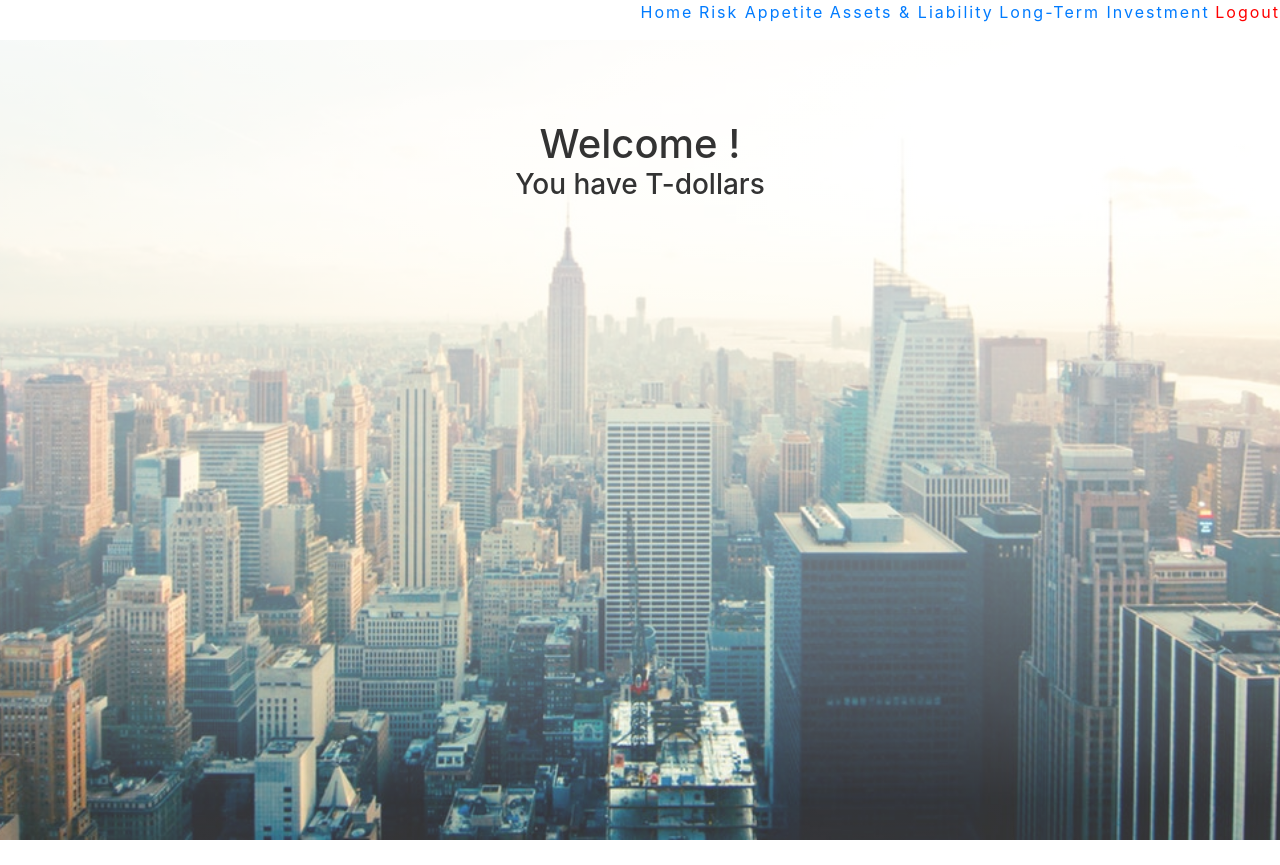
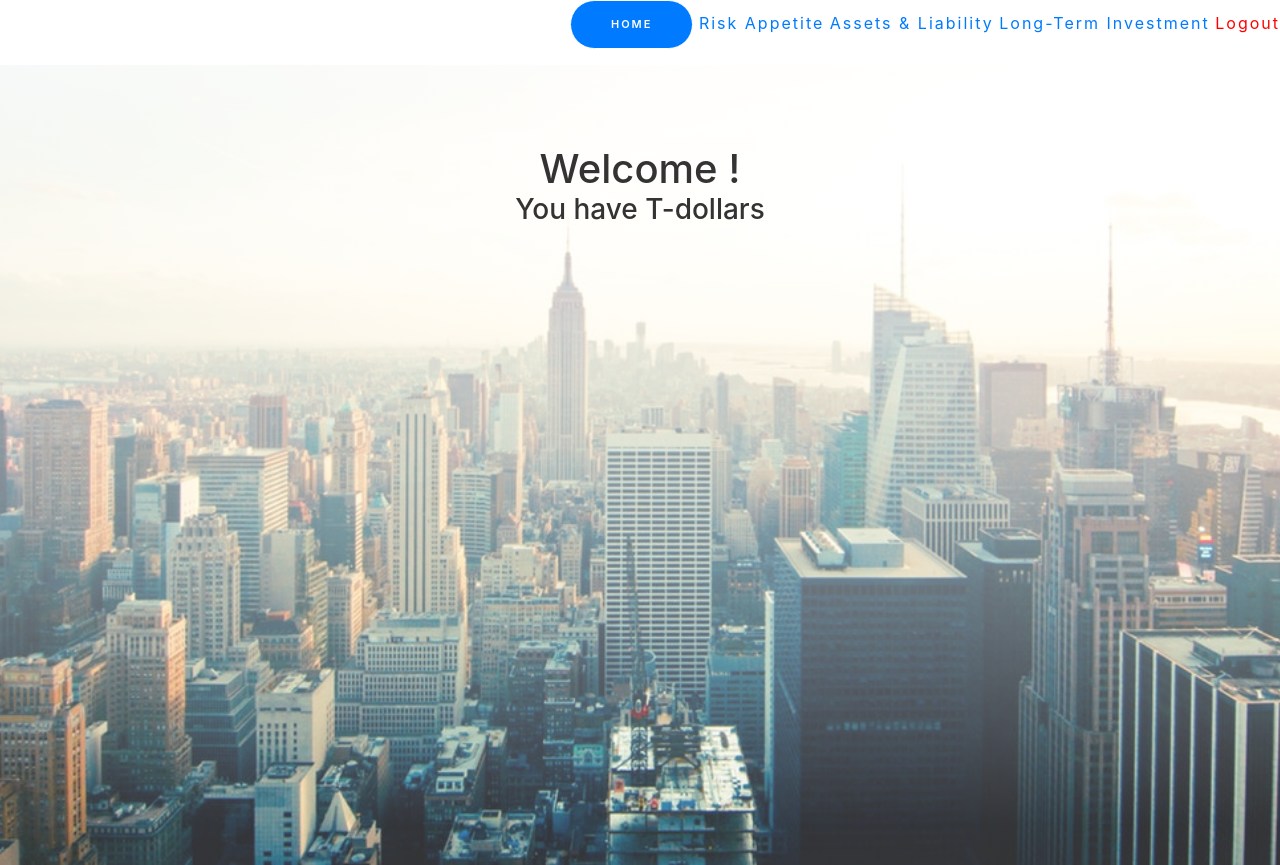
Before and after one commit to jcfrantz-2018/5thumbs, a PHP site: page /Home.php in a window 1280 px wide. Before the commit the page ends 840 px from the top, so only its background shows below. Run offline with PHP 8.4, Linux system fonts and the light colour scheme; the visitor is signed in with stand-in values (Sample User, id 1); data comes from the database, SQL or seed files in the repository; data that the repository does not hold is empty.

Commit message:
updated header.php

```diff
--- a/Frontend/header.php
+++ b/Frontend/header.php
@@ -1,10 +1,10 @@
 <html>
 <div>
         <ul id="menu" align=right>
-            <a href='Home.php'> Home</a>
+            <a class="btn btn-primary" href='Home.php'> Home</a>
             <a href='Risk.php'> Risk Appetite</a>
             <a href='Assets.php'> Assets & Liability</a>
-            <a href='Long.php'> Long-Term Investment</a>
+            <a href='Investment.php'> Long-Term Investment</a>
             <a href='Logout.php'><font color="red">Logout </font></a>
         </ul>
 </div>
```
